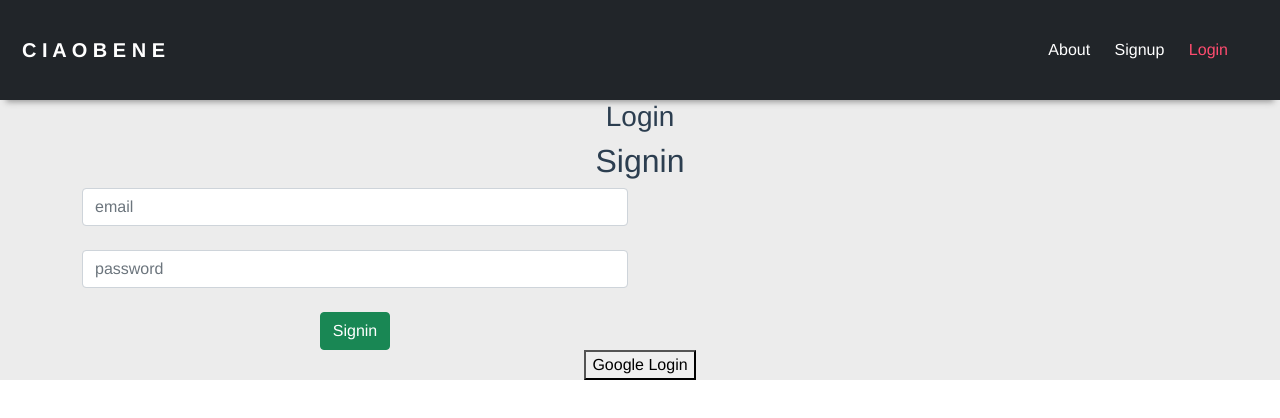
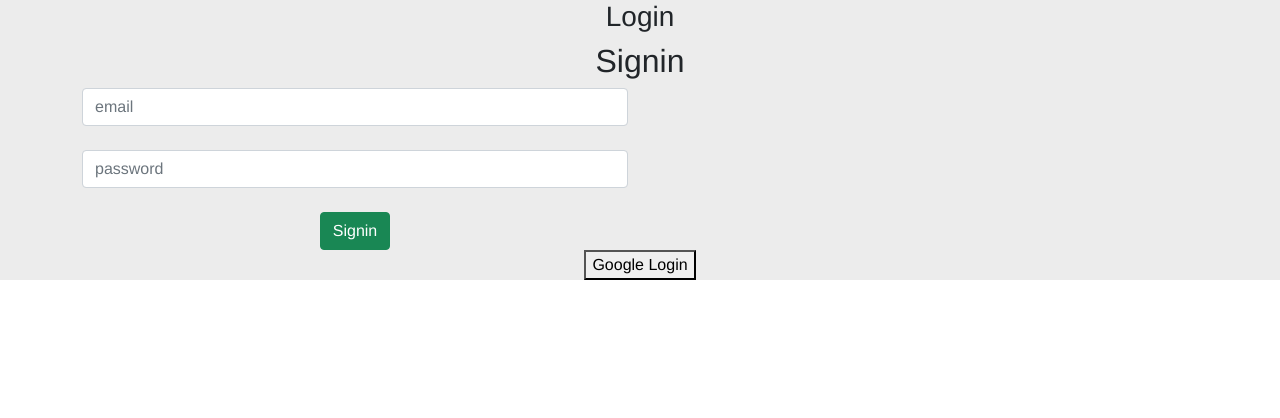
Before and after one commit to dife55/ciaoBene-chat, a Vue app: page /login in a window 1280 px wide. Shown: the top 418 px of the page. Built offline with nearby package versions, Linux system fonts and the light colour scheme.

Commit message:
Fix: cosmetic changes on navbar

```diff
--- a/src/App.vue
+++ b/src/App.vue
@@ -1,21 +1,24 @@
 <template>
   <div id="nav">
-    <nav class="navbar navbar-dark bg-dark navbar-fixed-top">
-      <div class="container-fluid">
+    <head>
+
+    <nav class="navbar navbar-dark bg-dark navbar-fixed-hrefp">
+      <div class="container">
         <div class="navbar-header">
           <a class="navbar-brand" href="/">C I A O B E N E</a>
         </div>
         <div id="navbar">
           <ul class="nav navbar-nav navbar-right">
             <li>
-                <router-link to="/about">About</router-link>
-                  <router-link to="/signup"> Signup</router-link>
-              <router-link to="/login"> Login</router-link>
+                <a href="/about">About</a>
+                  <a href="/sign-up"> Signup</a>
+              <a href="/login"> Login</a>
             </li>
           </ul>
         </div>
       </div>
     </nav>
+    </head>
   </div>
   <router-view />
 </template>
@@ -26,7 +29,6 @@
   -webkit-font-smoothing: antialiased;
   -moz-osx-font-smoothing: grayscale;
   text-align: center;
-  color: #2c3e50;
   background-color: rgb(236, 236, 236);
 }
 
@@ -59,7 +61,7 @@ nav{
 
 
 
-#nav a.router-link-exact-active {
+#nav a.a-exact-active {
   color: #FE4C6F;
 }
 
```
